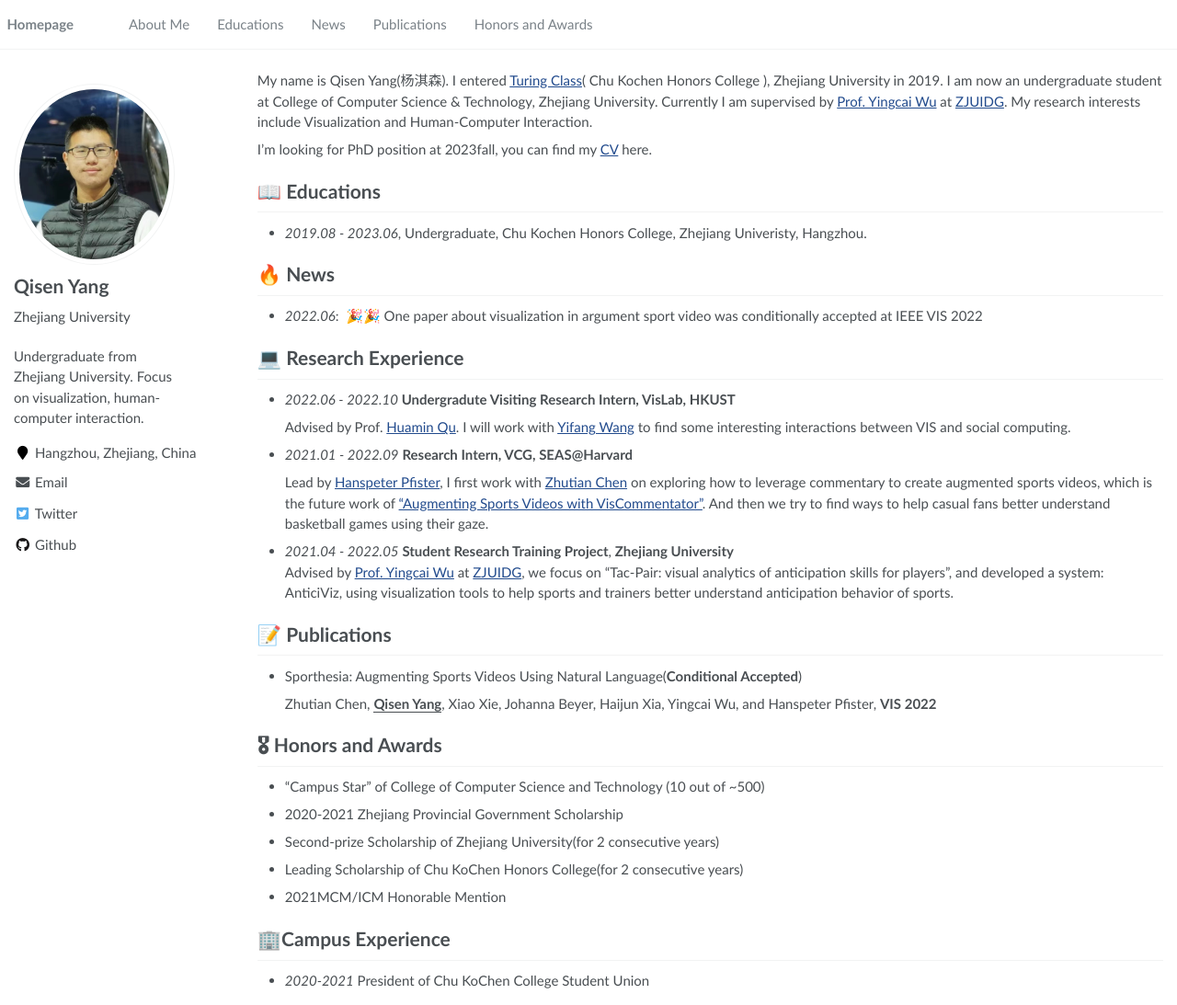
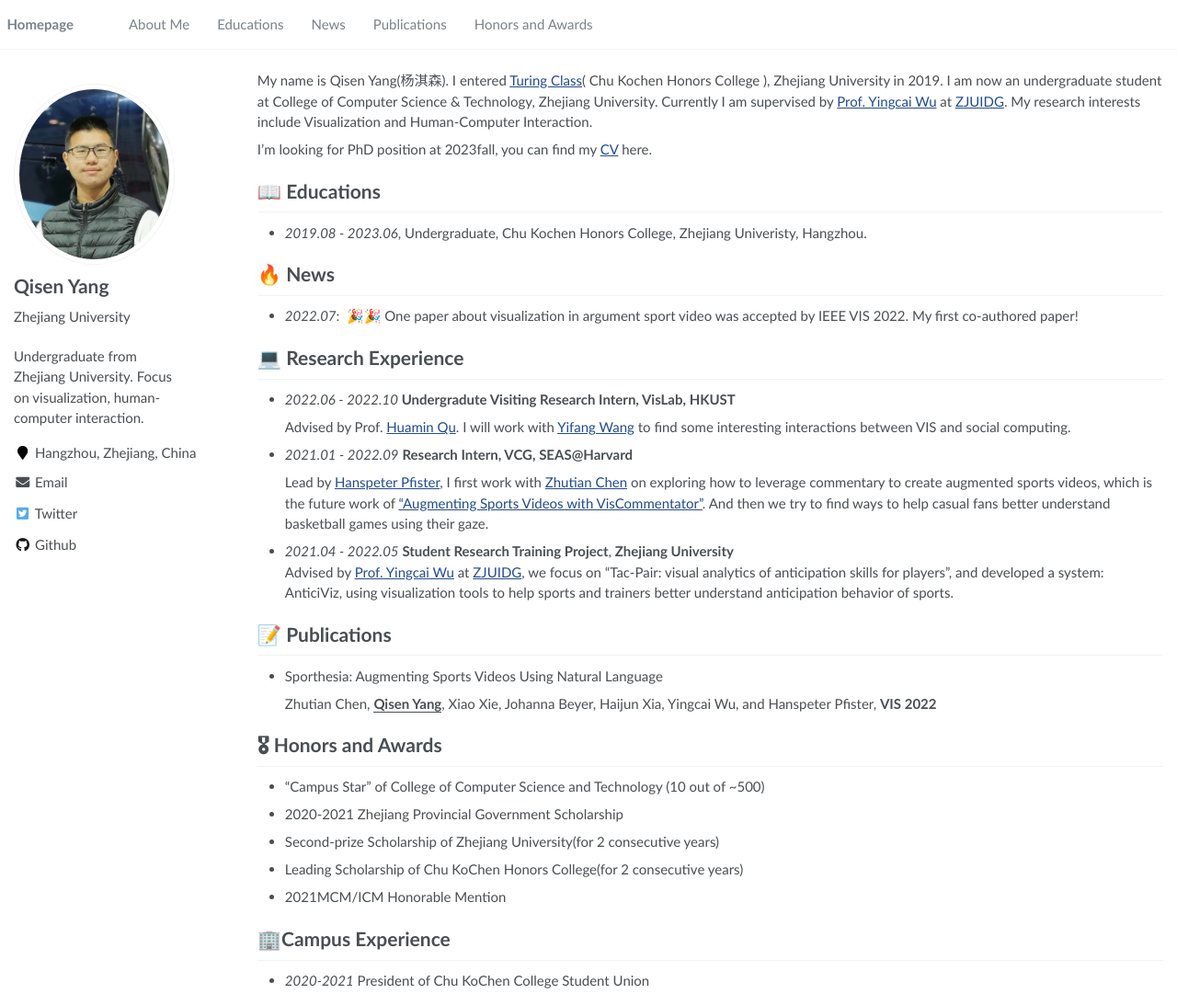
Before and after one commit to xy-cong/xy-cong.github.io, a Jekyll site: the page built from _pages/about.md, in a window 1280 px wide and 1093 px high. Shown: the whole window at 92% size. Built offline with Jekyll 4.4.1, drawn with Linux system fonts in a browser that asks for light colours.

Commit message:
update publication

```diff
--- a/_pages/about.md
+++ b/_pages/about.md
@@ -27,7 +27,7 @@ I'm looking for PhD position at 2023fall, you can find my [CV](https://github.co
 
 
 # 🔥 News
-- *2022.06*: &nbsp;🎉🎉 One paper about visualization in argument sport video was conditionally accepted at IEEE VIS 2022
+- *2022.07*: &nbsp;🎉🎉 One paper about visualization in argument sport video was accepted by IEEE VIS 2022. My first co-authored paper!
 
 # 💻 Research Experience
 - *2022.06 - 2022.10* **Undergradute Visiting Research Intern, VisLab, HKUST**
@@ -55,7 +55,7 @@ I'm looking for PhD position at 2023fall, you can find my [CV](https://github.co
 </div>
 </div> -->
 
-- Sporthesia: Augmenting Sports Videos Using Natural Language(**Conditional Accepted**)
+- Sporthesia: Augmenting Sports Videos Using Natural Language
 
   Zhutian Chen, **<u>Qisen Yang</u>**, Xiao Xie, Johanna Beyer, Haijun Xia, Yingcai Wu, and Hanspeter Pfister, **VIS 2022**
 
```
Also changed, not shown: 1 other file.
